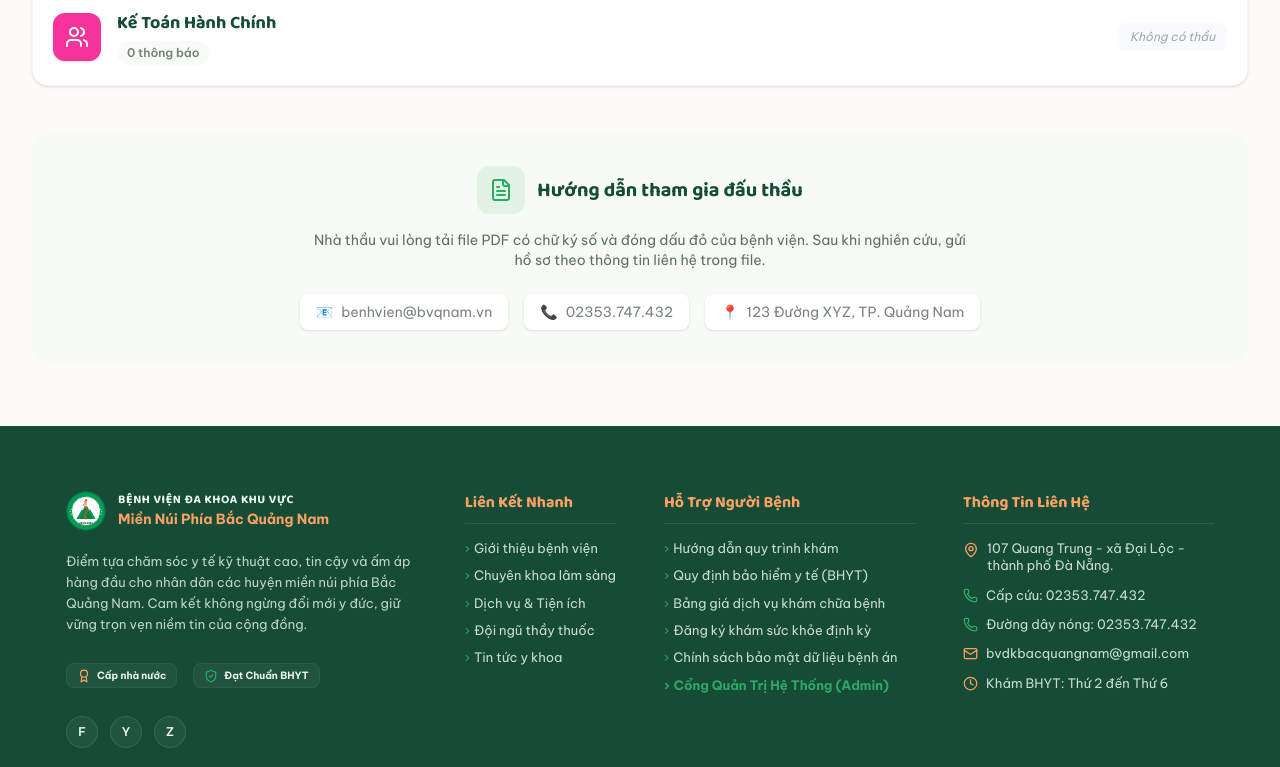
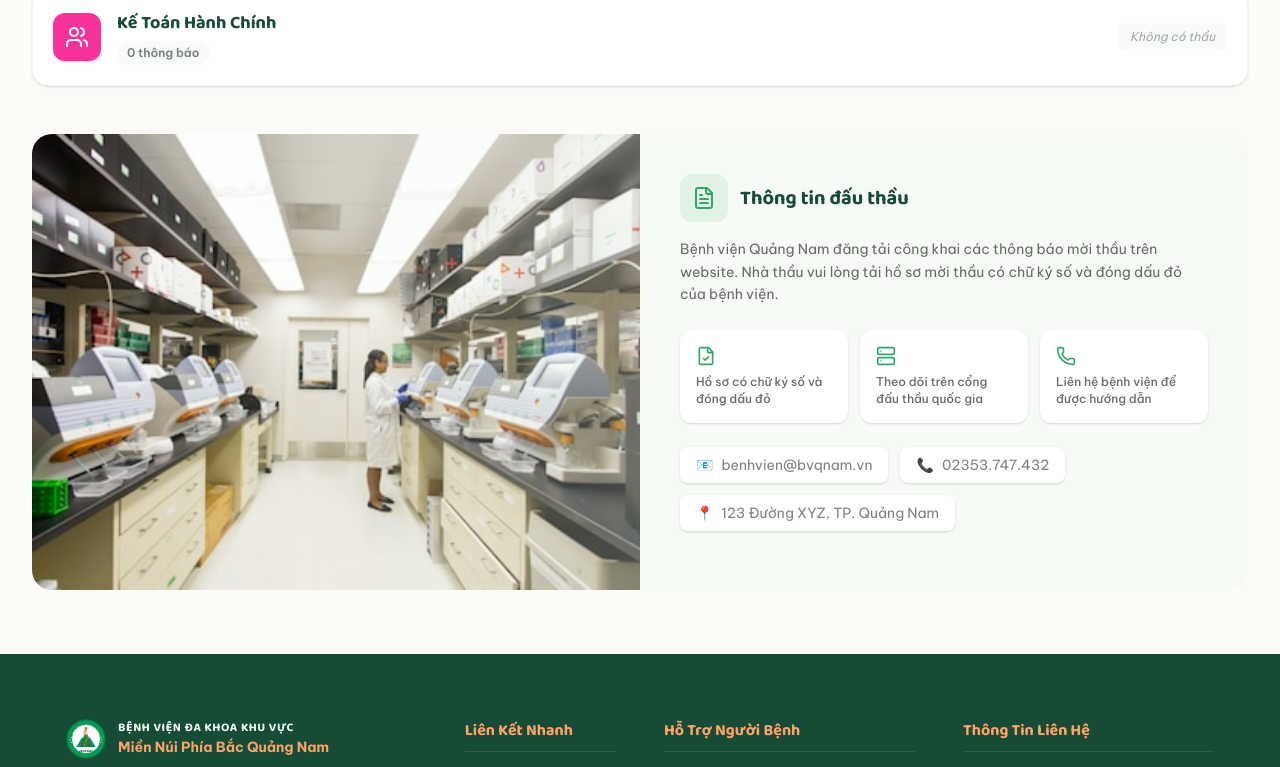
Before and after one commit to Sangit91/App-Website-BV, a React (Vite) app: page /thong-tin-thau in a window 1280 px wide. Shown: the part 1398-2165 px from the top of the page. Built offline with nearby package versions, Linux system fonts and the light colour scheme.

Commit message:
feat: decorate ThongTinThauPage with hospital image and info cards

```diff
--- a/src/pages/ThongTinThauPage.tsx
+++ b/src/pages/ThongTinThauPage.tsx
@@ -336,20 +336,45 @@ export default function ThongTinThauPage() {
           )}
 
           <ScrollAnimation animation="fade-up" className="mt-12">
-            <div className="bg-mint/30 rounded-[20px] p-8 text-center">
-              <div className="flex items-center justify-center gap-3 mb-4">
+            <div className="bg-mint/30 rounded-[20px] overflow-hidden">
+              <div className="grid grid-cols-1 lg:grid-cols-2">
+                <div className="relative h-64 lg:h-auto">
+                  <img
+                    src="/images/pages/coso-1.jpeg"
+                    alt="Cơ sở bệnh viện"
+                    className="w-full h-full object-cover"
+                    referrerPolicy="no-referrer"
+                  />
+                  <div className="absolute inset-0 bg-gradient-to-r from-transparent to-mint/30 lg:block hidden" />
+                </div>
+                <div className="p-8 lg:p-10">
+                  <div className="flex items-center gap-3 mb-4">
                     <div className="w-12 h-12 bg-brand-green/10 rounded-xl flex items-center justify-center">
                       <FileText className="w-6 h-6 text-brand-green" />
                     </div>
                     <h2 className="font-display font-bold text-xl text-green-dark">
-                  Hướng dẫn tham gia đấu thầu
+                      Thông tin đấu thầu
                     </h2>
                   </div>
-              <p className="text-ink/70 text-sm max-w-2xl mx-auto mb-6">
-                Nhà thầu vui lòng tải file PDF có chữ ký số và đóng dấu đỏ của bệnh viện.
-                Sau khi nghiên cứu, gửi hồ sơ theo thông tin liên hệ trong file.
+                  <p className="text-ink/70 text-sm leading-relaxed mb-6">
+                    Bệnh viện Quảng Nam đăng tải công khai các thông báo mời thầu trên website.
+                    Nhà thầu vui lòng tải hồ sơ mời thầu có chữ ký số và đóng dấu đỏ của bệnh viện.
                   </p>
-              <div className="flex flex-wrap justify-center gap-4 text-sm text-ink/60">
+                  <div className="grid grid-cols-1 sm:grid-cols-3 gap-3 mb-6">
+                    <div className="bg-white rounded-xl p-4 shadow-sm">
+                      <FileCheck className="w-5 h-5 text-brand-green mb-2" />
+                      <p className="text-xs text-ink/70 font-medium leading-snug">Hồ sơ có chữ ký số và đóng dấu đỏ</p>
+                    </div>
+                    <div className="bg-white rounded-xl p-4 shadow-sm">
+                      <Server className="w-5 h-5 text-brand-green mb-2" />
+                      <p className="text-xs text-ink/70 font-medium leading-snug">Theo dõi trên cổng đấu thầu quốc gia</p>
+                    </div>
+                    <div className="bg-white rounded-xl p-4 shadow-sm">
+                      <Phone className="w-5 h-5 text-brand-green mb-2" />
+                      <p className="text-xs text-ink/70 font-medium leading-snug">Liên hệ bệnh viện để được hướng dẫn</p>
+                    </div>
+                  </div>
+                  <div className="flex flex-wrap gap-3 text-sm text-ink/60">
                     <span className="flex items-center gap-2 bg-white px-4 py-2 rounded-lg shadow-sm">
                       <span className="text-brand-green">📧</span> benhvien@bvqnam.vn
                     </span>
@@ -359,6 +384,8 @@ export default function ThongTinThauPage() {
                     <span className="flex items-center gap-2 bg-white px-4 py-2 rounded-lg shadow-sm">
                       <span className="text-brand-green">📍</span> 123 Đường XYZ, TP. Quảng Nam
                     </span>
+                  </div>
+                </div>
               </div>
             </div>
           </ScrollAnimation>
```
Also changed, not shown: 1 other file (tests, documents, lock files or other folders). Lines whose indentation alone changed are shown as unchanged.
